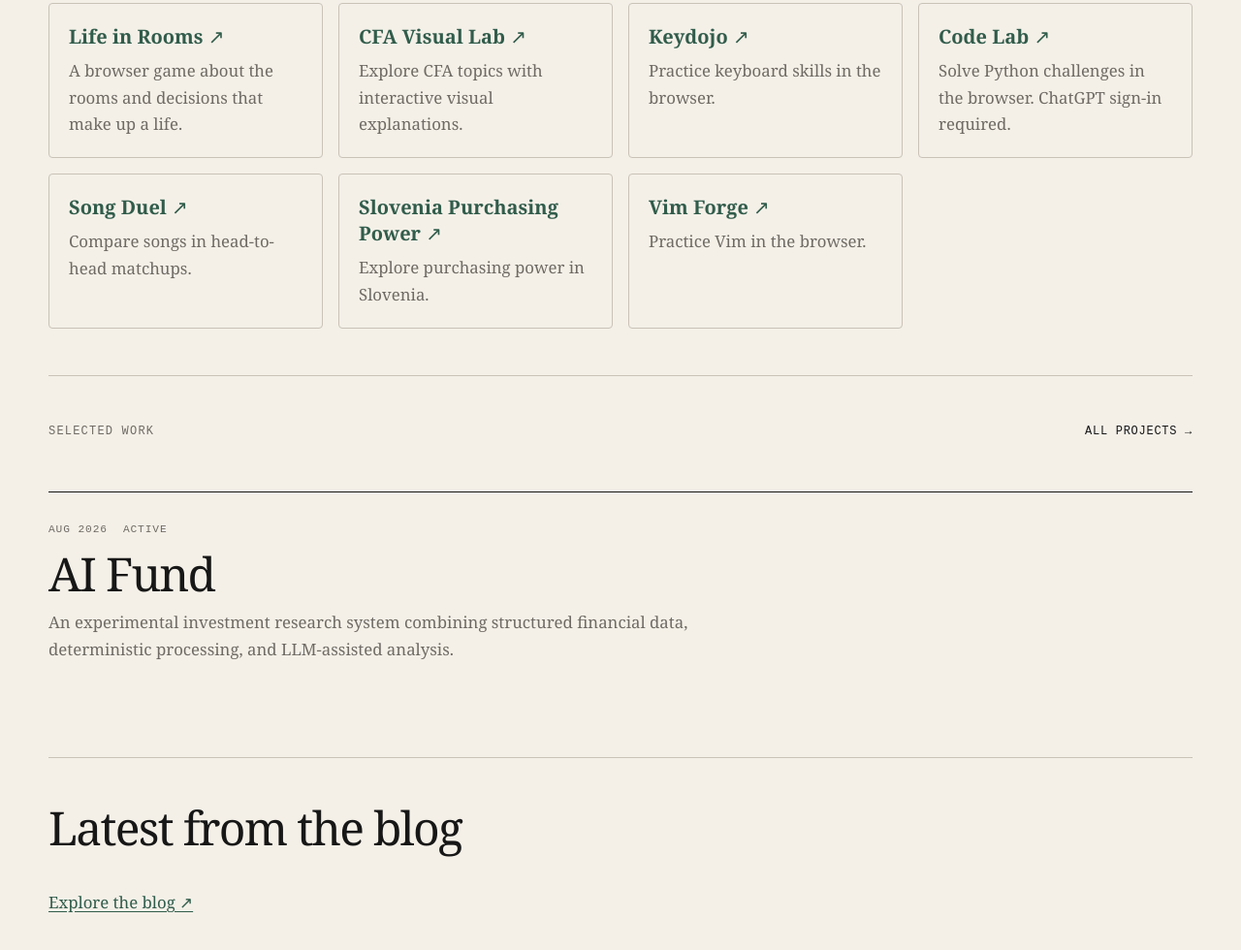
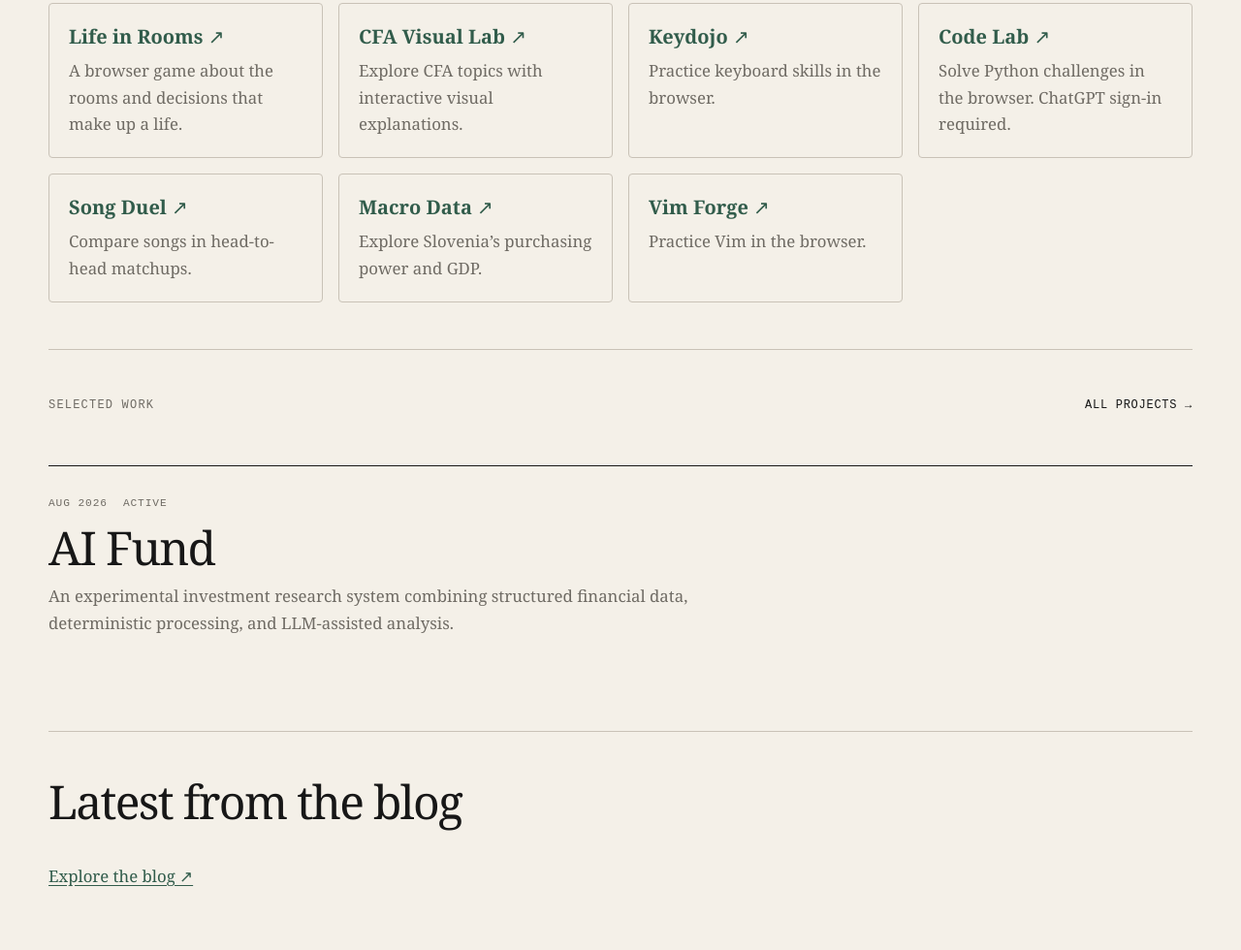
Before and after one commit to smrik/patriksmid.com, an Astro site: page / in a window 1280 px wide. Shown: the part 856-1836 px from the top of the page at 97% size. Built offline with nearby package versions, Linux system fonts and the light colour scheme; Astro itself is replaced by a stand-in of ours; no server answers.

Commit message:
Link Macro Data on its primary domain (#8)

```diff
--- a/src/pages/index.astro
+++ b/src/pages/index.astro
@@ -37,9 +37,9 @@ const websites = [
     description: 'Compare songs in head-to-head matchups.',
   },
   {
-    title: 'Slovenia Purchasing Power',
-    href: 'https://slovenia-purchasing-power.smrik.chatgpt.site/',
-    description: 'Explore purchasing power in Slovenia.',
+    title: 'Macro Data',
+    href: 'https://data.patriksmid.com/',
+    description: 'Explore Slovenia’s purchasing power and GDP.',
   },
   {
     title: 'Vim Forge',
```
Also changed, not shown: tests/detail-routes.test.mjs (+1 -1 lines).
